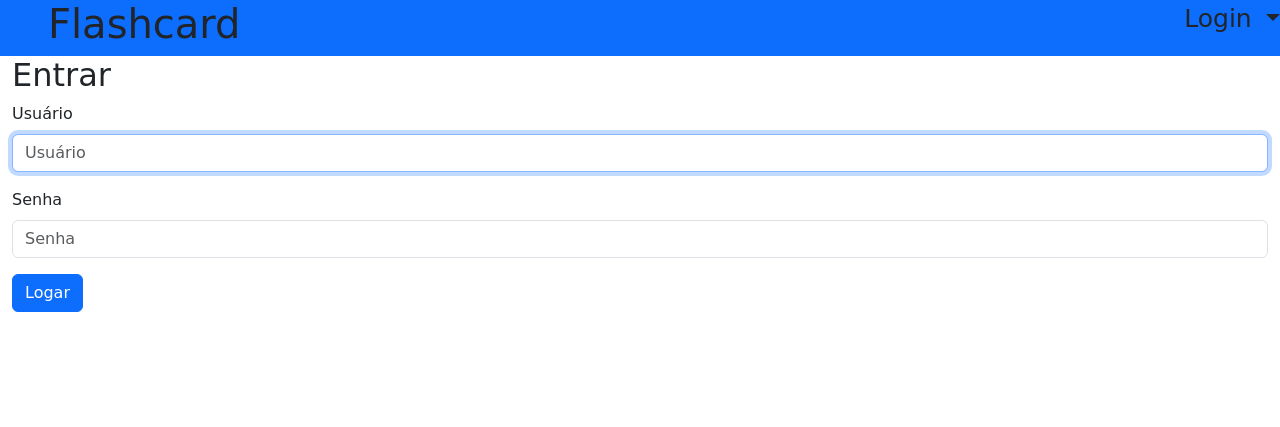
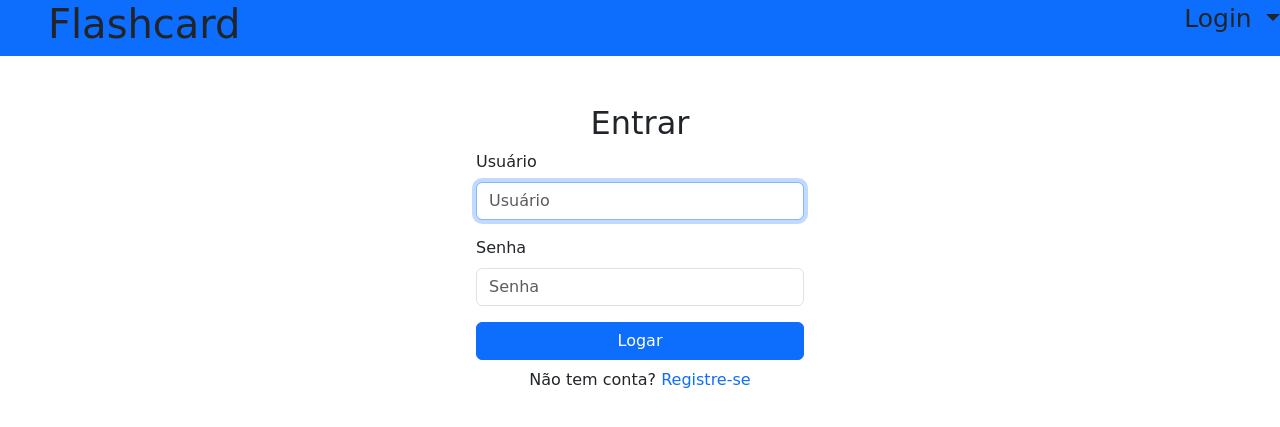
Before and after one commit to gabrielustosa/flashcards-v1, a Django app: page /accounts/login/ in a window 1280 px wide. Shown: the top 427 px of the page. Run offline with Django 4.2, Linux system fonts and the light colour scheme; some libraries are stand-ins or nearby versions; some web fonts are replaced.

Commit message:
Ajustando login/register

```diff
--- a/templates/registration/login.html
+++ b/templates/registration/login.html
@@ -7,14 +7,24 @@
 {% endblock %}
 
 {% block content %}
-    <div class="container-fluid">
-        <h2>Entrar</h2>
+    <main class="container pt-5">
+        <div class="row justify-content-center">
+            <div class="col-4" style="width: 22rem;">
+                <h2 class="text-center">Entrar</h2>
                 <form method="post">
                     {% csrf_token %}
                     {% bootstrap_form form %}
                     {% buttons %}
-                     <button type="submit" class="btn btn-primary">Logar</button>
+                        <button type="submit" class="btn btn-primary btn-block mb-2" style="width: 20.5rem;">
+                            Logar
+                        </button>
                     {% endbuttons %}
+                    <div class="text-center">
+                        <p>Não tem conta? <a class="text-decoration-none"
+                                             href="{% url 'user:register' %}">Registre-se</a></p>
+                    </div>
                 </form>
             </div>
+        </div>
+    </main>
 {% endblock %}
```
Also changed, not shown: templates/registration/register.html (+9 -3 lines). Lines whose indentation alone changed are shown as unchanged.
